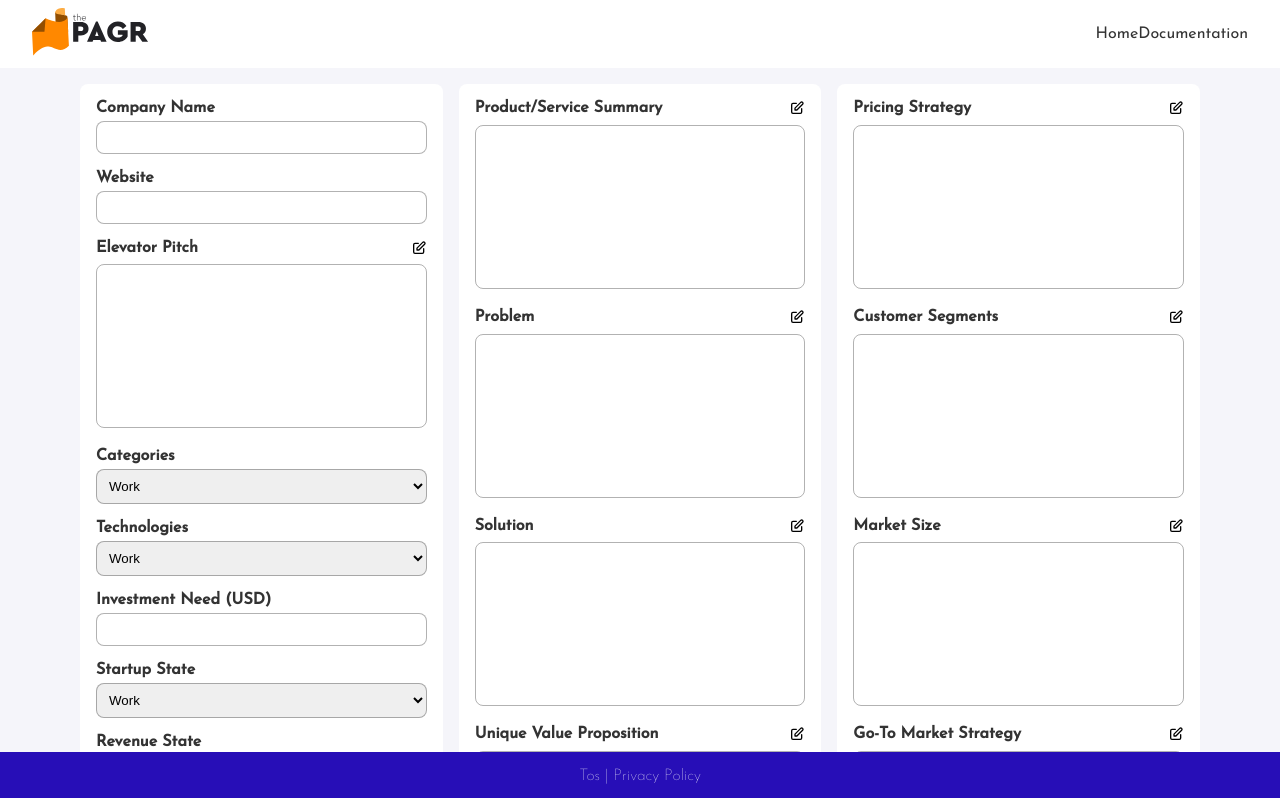
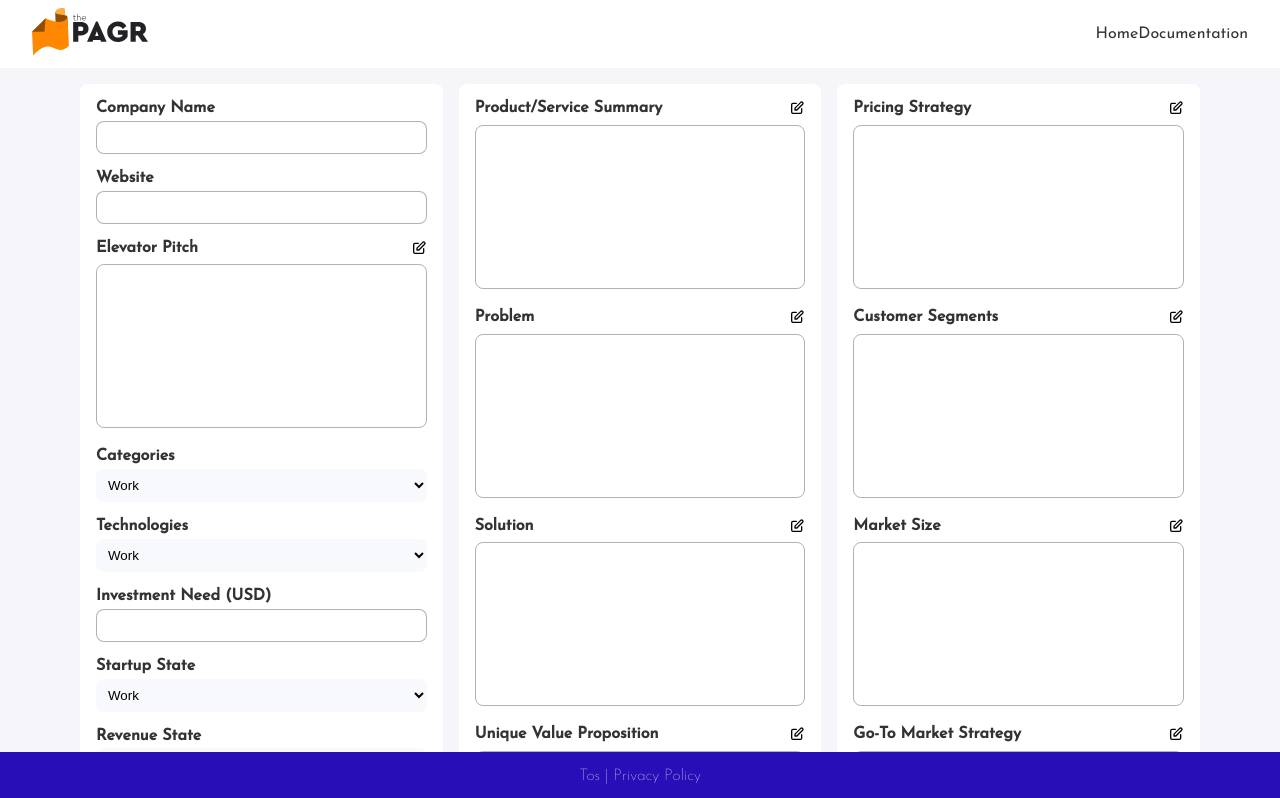
Before and after one commit to ozlemts/reactComponents, a Next.js app: page / in a window 1280 px wide. Shown: the top 798 px of the page. Built offline with nearby package versions, Linux system fonts and the light colour scheme.

Commit message:
small style fix

```diff
--- a/styles/globals.css
+++ b/styles/globals.css
@@ -137,7 +137,8 @@ a {
 
 .select-box .custom-select{
   width: 100%;
-  border: .5px solid rgba(1,1,1,.3);
+  background: #F7F9FC;
+  border: none;
   border-radius: .5rem;
   padding: .5rem;
 }
```
